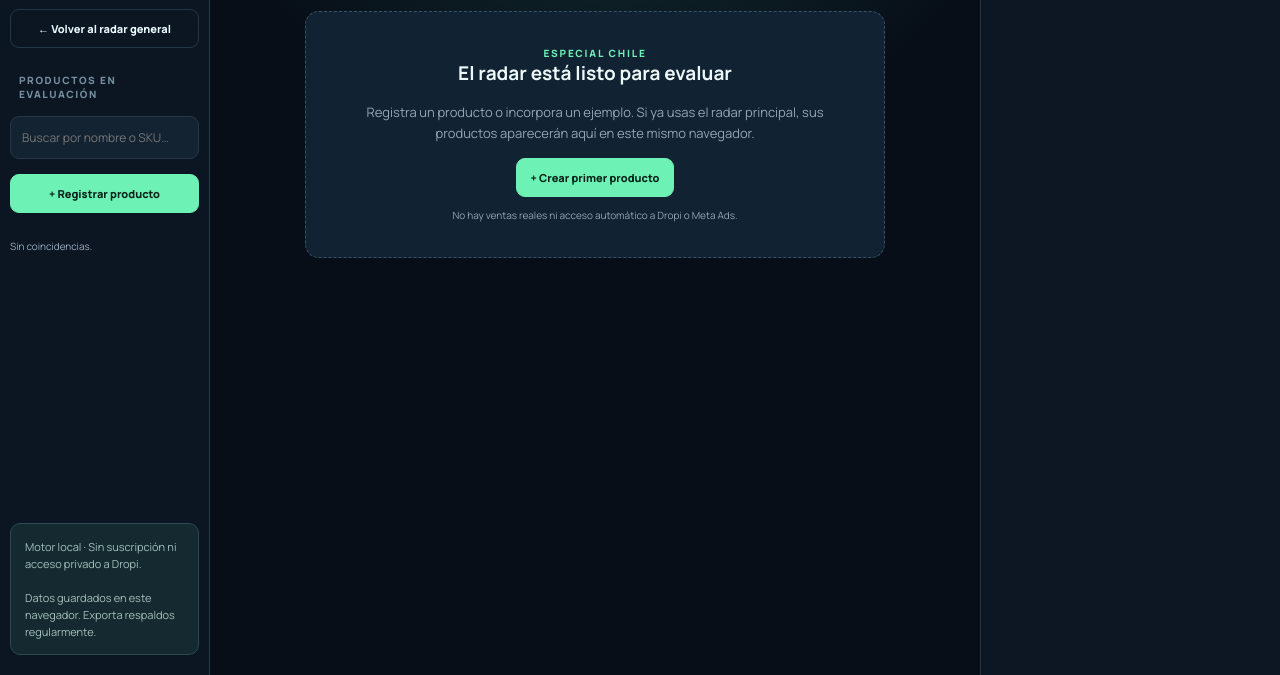
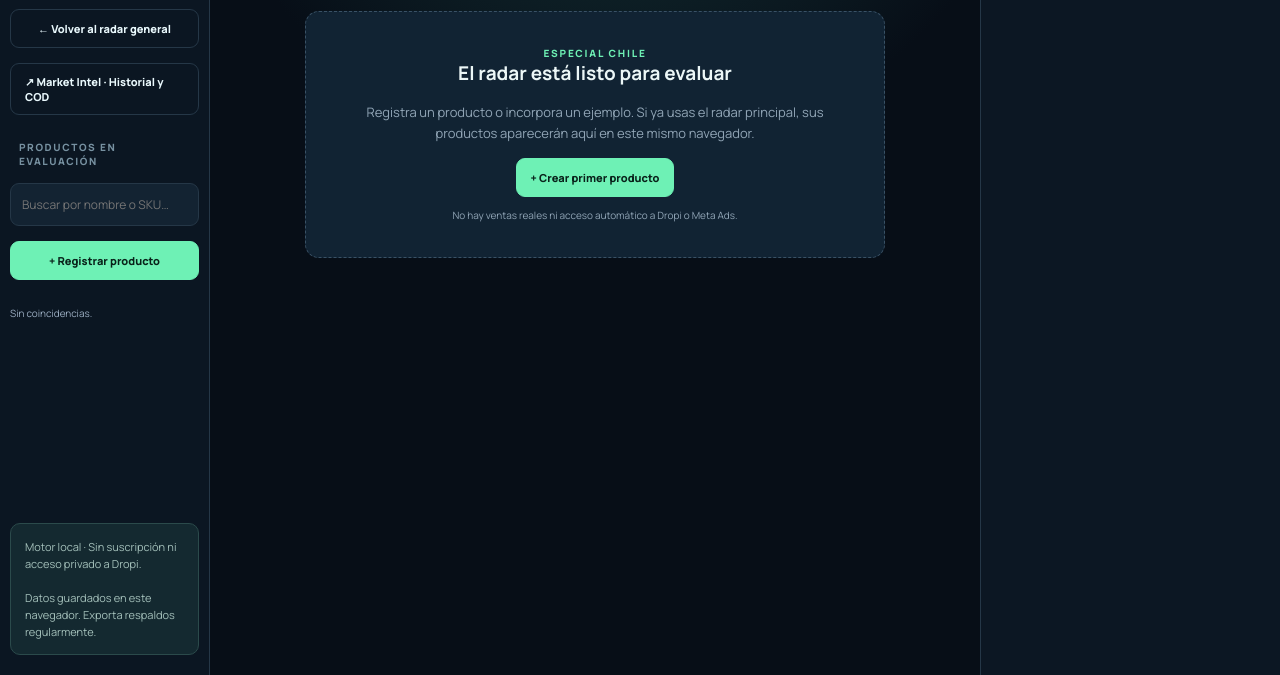
Before and after one commit to deepanalytica/conv-os, a website: page public/radar/ganador/index.html in a window 1280 px wide. Shown: the part 125-800 px from the top of the page. Drawn offline with Linux system fonts and the light colour scheme.

Commit message:
feat(radar): crosslink winner assessment with market intel

```diff
--- a/public/radar/ganador/index.html
+++ b/public/radar/ganador/index.html
@@ -16,6 +16,7 @@
 <aside class="sidebar" aria-label="Lista de productos">
 <a class="brand" href="../"><span class="brand-icon">◈</span><span><b>RADAR <span>GANADOR</span></b><small>DEEP ANALYTICA · CHILE</small></span></a>
 <a class="btn flat" href="../">← Volver al radar general</a>
+<a class="btn flat" href="../mercado/">↗ Market Intel · Historial y COD</a>
 <div class="side-label">PRODUCTOS EN EVALUACIÓN</div>
 <input class="search" type="search" id="search" aria-label="Buscar producto" placeholder="Buscar por nombre o SKU…">
 <button class="btn primary" id="addBtn">+ Registrar producto</button>
```
